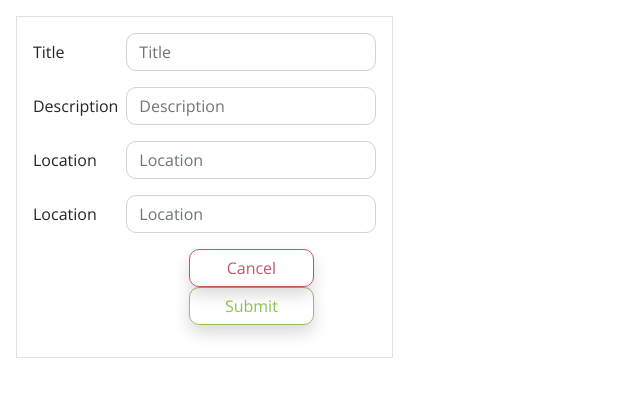
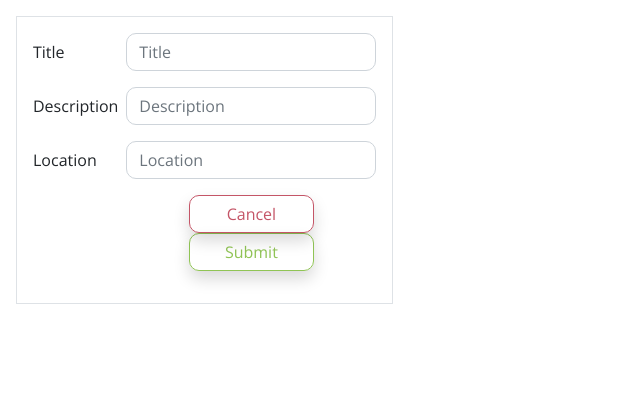
Before and after one commit to k-martino/django_deploy, a Django app: template apps/exam/templates/exam/new_job.html in a window 1280 px wide. Shown: the part 88-485 px from the top of the page, without its empty margins (0-640 px from the left). Run offline with Django 3.2, Linux system fonts and the light colour scheme; the template is opened without the code that fills it, so the values that code supplies are empty; parts of the project's set-up code (start-up, migrations or seed data) failed here and were passed over; some libraries are stand-ins or nearby versions.

```diff
--- a/apps/exam/templates/exam/new_job.html
+++ b/apps/exam/templates/exam/new_job.html
@@ -57,12 +57,12 @@
                     </div>
                 </div>
 
-                <div class="form-group row">
-                    <label for="location" class="col-3 col-form-label">Location</label>
-                    <div class="col-9">
-                        <input class="form-control" name="location" placeholder="Location" type="text">
-                    </div>
-                </div>
+{#                <div class="form-group row">#}
+{#                    <label for="location" class="col-3 col-form-label">Location</label>#}
+{#                    <div class="col-9">#}
+{#                        <input class="form-control" name="location" placeholder="Location" type="text">#}
+{#                    </div>#}
+{#                </div>#}
 
                 <div class="form-group row">
                     <div class="col-5 offset-5">
```
